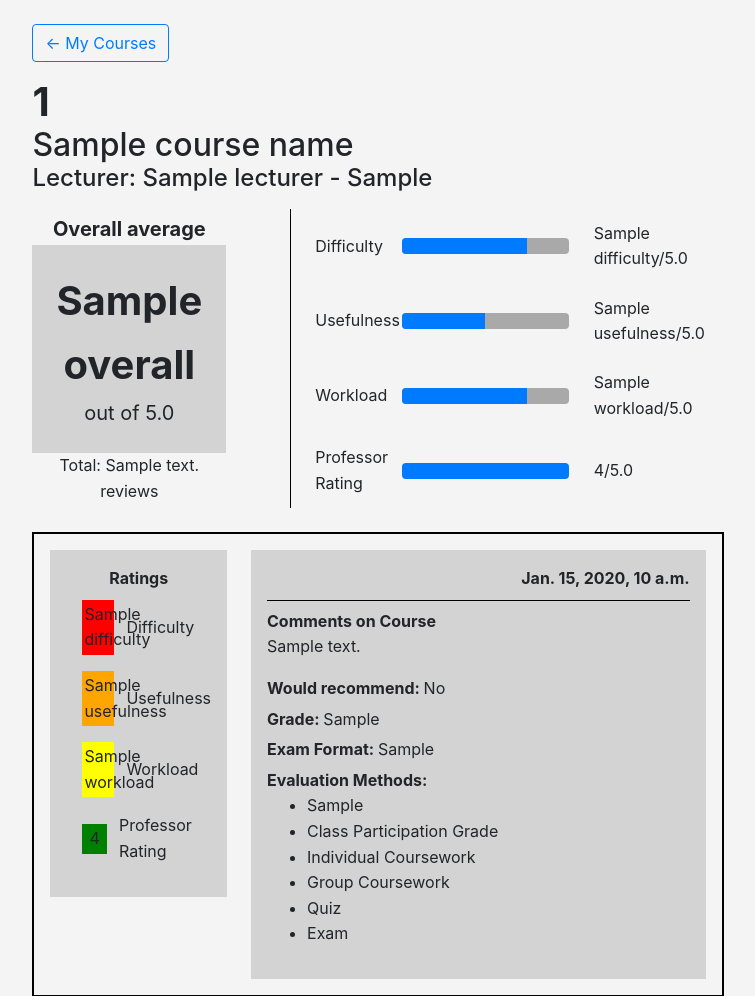
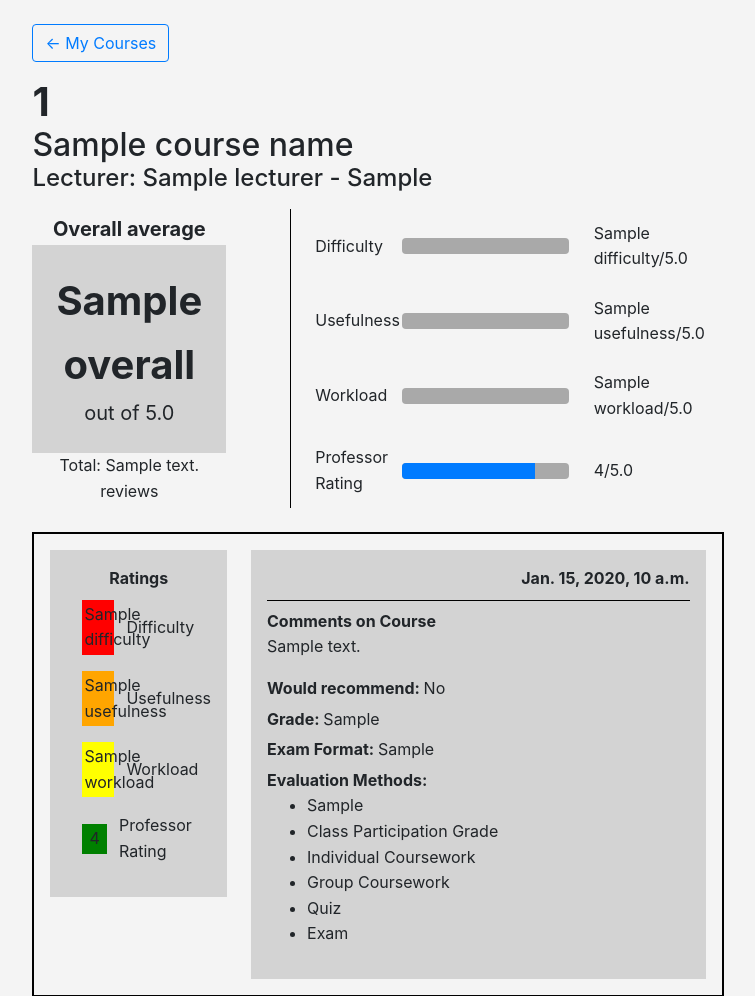
Before and after one commit to luciantkd/rate_my_uog_course, a Django app: template templates/student/course_detail.html in a window 1280 px wide. Shown: the part 73-1069 px from the top of the page, without its empty margins (262-1017 px from the left). Run offline with Django 3.2, Linux system fonts and the light colour scheme; tables that the repository leaves empty hold one stand-in row (values such as "Sample post"); the template is opened without the code that fills it: values that come from a table or form of the project are taken from there, most other values are stand-ins (such as "Sample title", 1, 10 or a date in 2020); some libraries are stand-ins or nearby versions.

Commit message:
Made graph to work in course_detail page

```diff
--- /dev/null
+++ b/static/js/course_detail.js
@@ -0,0 +1,24 @@
+document.addEventListener('DOMContentLoaded', function () {
+    var difficultyProgressBar = document.querySelector('.difficulty-progress-bar');
+    var usefulnessProgressBar = document.querySelector('.usefulness-progress-bar');
+    var workloadProgressBar = document.querySelector('.workload-progress-bar');
+    var professorProgressBar = document.querySelector('.professor-progress-bar');
+
+    // Retrieve the values from data attributes
+    var difficultyAvg = parseFloat(difficultyProgressBar.getAttribute('data-value'));
+    var usefulnessAvg = parseFloat(usefulnessProgressBar.getAttribute('data-value'));
+    var workloadAvg = parseFloat(workloadProgressBar.getAttribute('data-value'));
+    var professorAvg = parseFloat(professorProgressBar.getAttribute('data-value'));
+
+    // Convert averages to percentage of the progress bar
+    var difficultyWidth = (difficultyAvg / 5) * 100;
+    var usefulnessWidth = (usefulnessAvg / 5) * 100;
+    var workloadWidth = (workloadAvg / 5) * 100;
+    var professorWidth = (professorAvg / 5) * 100;
+
+    // Set the width of the progress bars
+    difficultyProgressBar.style.width = difficultyWidth + '%';
+    usefulnessProgressBar.style.width = usefulnessWidth + '%';
+    workloadProgressBar.style.width = workloadWidth + '%';
+    professorProgressBar.style.width = professorWidth + '%';
+});
--- a/templates/student/course_detail.html
+++ b/templates/student/course_detail.html
@@ -3,7 +3,9 @@
 
 {% block title %}Course Detail - Rate My UofG Course{% endblock %}
 {% block additional_styles %}
-<link rel="stylesheet" href="{% static 'css/student/styles-coursedetail.css' %}">{% endblock %}
+<link rel="stylesheet" href="{% static 'css/student/styles-coursedetail.css' %}">
+<script src="{% static 'js/course_detail.js' %}"></script>
+{% endblock %}
 {% block nav_bar %}
 {% if user_type == 'student' %}
   <li><a href="{% url 'student:search'  %}">Courses</a></li>
@@ -49,8 +51,7 @@
                     <td class="rating-category-name">Difficulty</td>
                     <td class="progress-container w-75">
                         <div class="progress">
-                            <div class="progress-bar w-75" role="progressbar" aria-valuenow="50" aria-valuemin="0"
-                                aria-valuemax="100"></div>
+                            <div class="progress-bar difficulty-progress-bar" role="progressbar" aria-valuenow="{{ overall_course_details.difficulty }}" aria-valuemin="0" aria-valuemax="5" data-value="{{ overall_course_details.difficulty }}"></div>
                         </div>
                     </td>
                     <td class="rating-category-name">{{ overall_course_details.difficulty }}/5.0</td>
@@ -59,8 +60,7 @@
                     <td class="rating-category-name">Usefulness</td>
                     <td class="progress-container w-25">
                         <div class="progress">
-                            <div class="progress-bar w-50" role="progressbar" aria-valuenow="50" aria-valuemin="0"
-                                aria-valuemax="100"></div>
+                            <div class="progress-bar usefulness-progress-bar" role="progressbar" aria-valuenow="{{ overall_course_details.usefulness }}" aria-valuemin="0" aria-valuemax="5" data-value="{{ overall_course_details.usefulness }}"></div>
                         </div>
                     </td>
                     <td class="rating-category-name">{{ overall_course_details.usefulness }}/5.0</td>
@@ -69,8 +69,7 @@
                     <td class="rating-category-name">Workload</td>
                     <td class="progress-container w-50">
                         <div class="progress">
-                            <div class="progress-bar w-75" role="progressbar" aria-valuenow="50" aria-valuemin="0"
-                                aria-valuemax="100"></div>
+                            <div class="progress-bar workload-progress-bar" role="progressbar" aria-valuenow="{{ overall_course_details.workload }}" aria-valuemin="0" aria-valuemax="5" data-value="{{ overall_course_details.workload }}"></div>
                         </div>
                     </td>
                     <td class="rating-category-name">{{ overall_course_details.workload }}/5.0</td>
@@ -79,8 +78,7 @@
                     <td class="rating-category-name">Professor Rating</td>
                     <td class="progress-container w-50">
                         <div class="progress">
-                            <div class="progress-bar w-100" role="progressbar" aria-valuenow="50" aria-valuemin="0"
-                                aria-valuemax="100"></div>
+                            <div class="progress-bar professor-progress-bar" role="progressbar" aria-valuenow="{{ overall_course_details.professorRating}}" aria-valuemin="0" aria-valuemax="5" data-value="{{ overall_course_details.professorRating}}"></div>
                         </div>
                     </td>
                     <td class="rating-category-name">{{ overall_course_details.professorRating}}/5.0</td>
```
Also changed, not shown: static/js/admin_feedback_management.js (line endings or trailing spaces).
